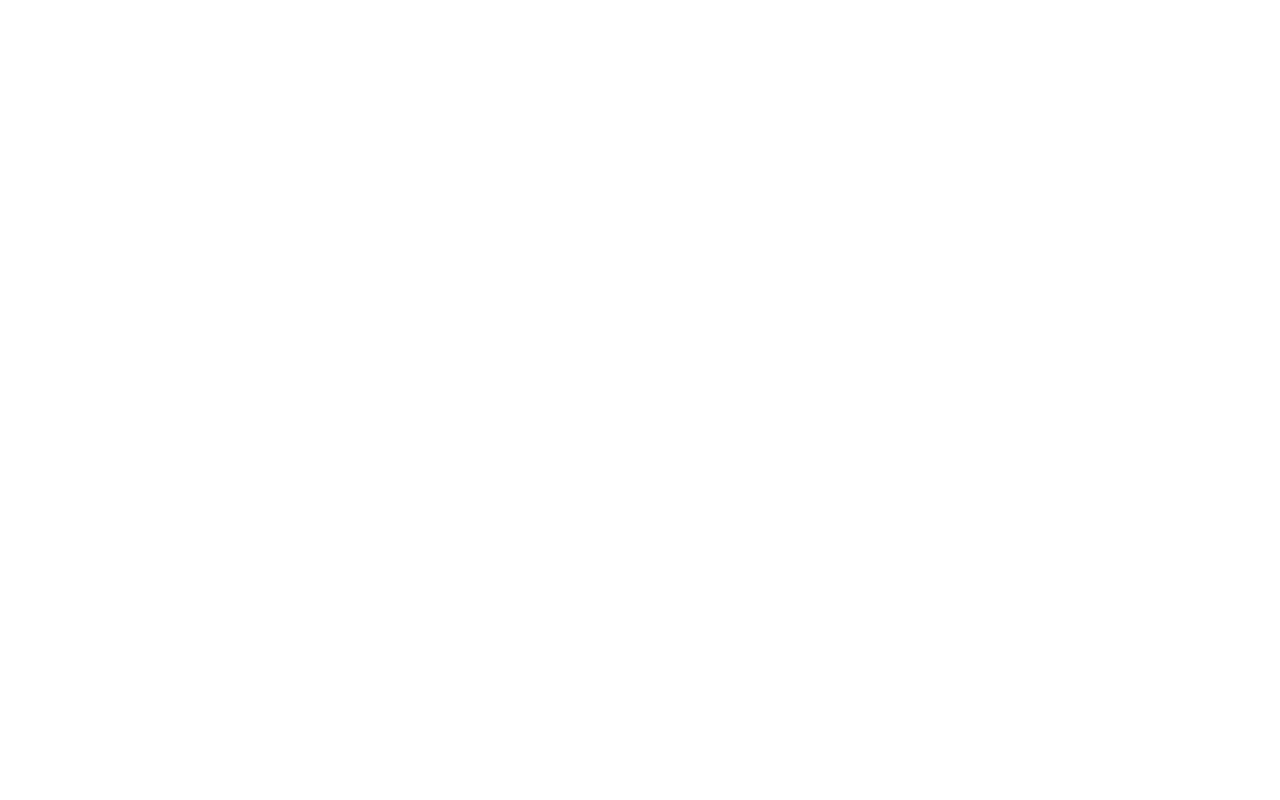
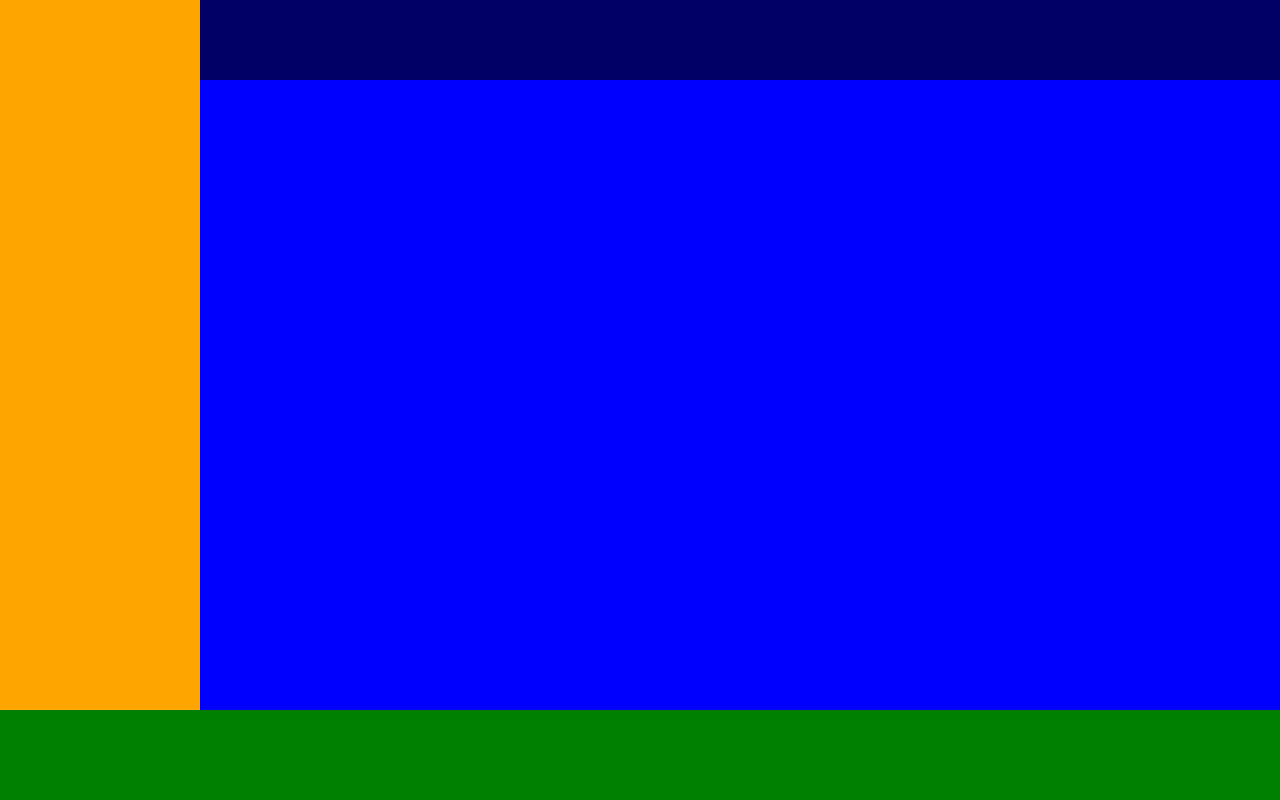
Before and after one commit to lorenzoguerra01/html-css-spotifyweb, a plain HTML site: page index.html in a window 1280 px wide. Drawn offline with Linux system fonts and the light colour scheme.

Commit message:
edit structure

```diff
--- a/css/style.css
+++ b/css/style.css
@@ -10,11 +10,51 @@ ul {
 .debug {
     border: 1px solid red;
 }
+:root {
+    --color-greenbar-hover: #adff2f;
+    --color-logo: #ffffff;
+    --color-text-nav: #a3a3a3;
+    --color-main: #141922;
+    --color-header: #080b12;
+    --color-toolbar: #282828;
+    --color-font-toolbar: #878787;
+}
 /* general */
-:root {
-}
+
 html {
     scroll-behavior: smooth;
+}
+body {
+    font-family: "Montserrat", sans-serif;
+}
+#screen {
+    height: 100vh;
+    /* overflow: hidden ; */
+    background-color: red; /*removeeee*/
+}
+#content {
+    height: calc(100% - 90px);
+    width: 100%;
+    background-color: blue;
+}
+#toolbar {
+    height: 90px;
+    background-color: green;
+}
+#sidebar {
+    width: 200px;
+    background-color: orange;
+}
+.header {
+    background-color: rgba(0, 0, 0, 0.6);
+    height: 80px;
+    width: 100%;
+    z-index: 1000;
+    position: fixed;
+}
+main {
+    width: calc(100% - 200px);
+    flex-grow: 1;
 }
 /* header  */
 
@@ -25,5 +65,7 @@ html {
 /* utility  */
 
 /* flex utility  */
-
+.d-flex {
+    display: flex;
+}
 /* media query  */
--- a/index.html
+++ b/index.html
@@ -4,16 +4,33 @@
 <head>
     <meta charset="UTF-8">
     <meta name="viewport" content="width=device-width, initial-scale=1.0">
-    <link rel="stylesheet" href="path/to/font-awesome/css/font-awesome.min.css">
     <link rel="stylesheet" href="https://cdnjs.cloudflare.com/ajax/libs/font-awesome/6.5.1/css/all.min.css"
         integrity="sha512-DTOQO9RWCH3ppGqcWaEA1BIZOC6xxalwEsw9c2QQeAIftl+Vegovlnee1c9QX4TctnWMn13TZye+giMm8e2LwA=="
         crossorigin="anonymous" referrerpolicy="no-referrer" />
-    <title>Document</title>
+    <link rel="preconnect" href="https://fonts.googleapis.com">
+    <link rel="preconnect" href="https://fonts.gstatic.com" crossorigin>
+    <link href="https://fonts.googleapis.com/css2?family=Montserrat:ital,wght@0,100..900;1,100..900&display=swap"
+        rel="stylesheet">
+    <title>Spotify</title>
     <link rel="stylesheet" href="css/style.css">
 </head>
 
 <body>
+    <div id="screen">
+        <div id="content" class="d-flex">
+            <div id="sidebar">
 
+            </div>
+            <main>
+                <div class="header">
+
+                </div>
+            </main>
+        </div>
+        <div id="toolbar">
+
+        </div>
+    </div>
 </body>
 
 </html>
```
